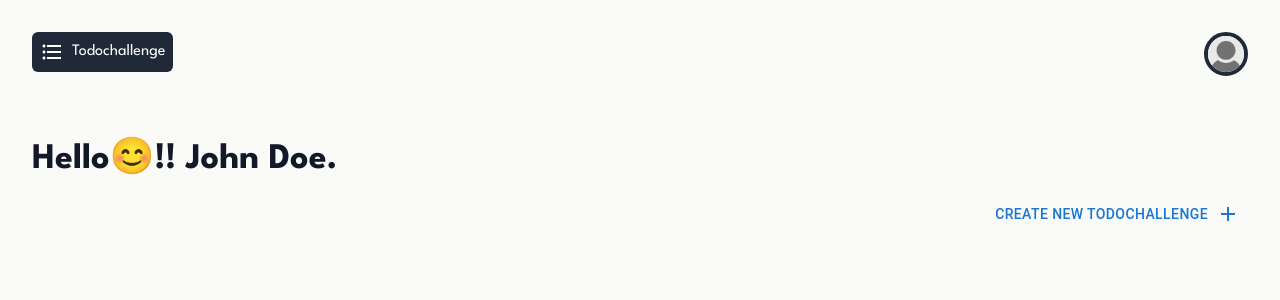
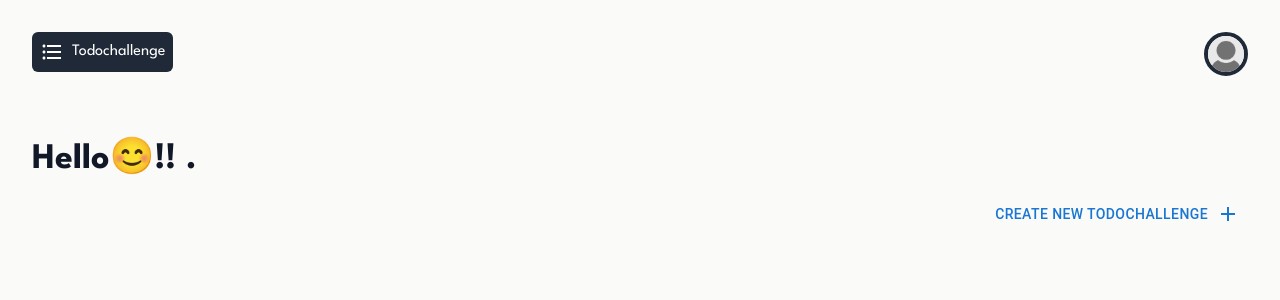
Before and after one commit to Jefersonsteven/todo_challenge, a Next.js app: page /home in a window 1280 px wide. Shown: the top 300 px of the page. Built offline with nearby package versions, Linux system fonts and the light colour scheme.

Commit message:
Refactor code and add user-related functionality

```diff
--- a/src/app/home/page.tsx
+++ b/src/app/home/page.tsx
@@ -7,10 +7,14 @@ import { useEffect, useState } from "react";
 import '@/app/styles/animations/animations.css'
 import { Todos } from "@/components/Todos";
 import { useStoreTodo } from "@/store";
+import { getUser } from "@/utils/getUser";
+import { User } from "@/types";
 
 const HomePage: React.FC = () => {
-    const [firstname, lastname] = ['John', 'Doe']
+    const user = getUser()
     const [openFormTodo, setOpenFormTodo] = useState(false)
+    const [openDetailTodo, setOpenDetailTodo] = useState(false)
+    const [openEditTodo, setOpenEditTodo] = useState(false)
 
     return (
         <>
@@ -19,7 +23,7 @@ const HomePage: React.FC = () => {
 
             {/* Main content */}
             <main className=" p-8 flex flex-col gap-4">
-                <h1 className=" font-bold text-4xl">Hello😊!! {firstname} {lastname}.</h1>
+                <h1 className=" font-bold text-4xl">Hello😊!! {user?.first_name} {user?.last_name}.</h1>
                 <div className="w-full flex justify-end">
                     <Button
                         onClick={() => setOpenFormTodo(true)}
--- a/src/components/TodoForm.tsx
+++ b/src/components/TodoForm.tsx
@@ -3,7 +3,6 @@ import { Dispatch, SetStateAction, useState } from "react"
 import { Difficulty, ErrorsTodoCreate, Priority, Todo, TodoCreate, Token, User } from "@/types"
 import { PortraitSelect } from "./PortraitSelect"
 import { validateTodoForm } from "@/utils/validateTodoForm"
-import Cookies from "js-cookie"
 import { useStoreTodo } from "@/store"
 import getToken from "@/utils/getToken"
 import { getUser } from "@/utils/getUser"
@@ -38,10 +37,9 @@ export const TodoForm: React.FC<Props> = ({ closeForm, todoForm }) => {
 
     const handleSumbit = async (e: React.FormEvent<HTMLFormElement>) => {
         e.preventDefault()
-        const dataToken = Cookies.get('token')
-        const token: Token = JSON.parse(dataToken || '{}')
+        const token: Token | null = getToken()
         const dataUser = localStorage.getItem('user')
-        const user: User = JSON.parse(dataUser || '{}')
+        const user: User | null = getUser()
         if (!token || !user) return
         const isValid = validateTodoForm({ form, setErrors })
         if (!isValid) return
@@ -61,7 +59,6 @@ export const TodoForm: React.FC<Props> = ({ closeForm, todoForm }) => {
         if (data.id) {
             const token = getToken()
             const user = getUser()
-
             if (!token || !user) return
             setTodos(user.id, token.token)
             closeForm(false)
--- a/src/components/Todos.tsx
+++ b/src/components/Todos.tsx
@@ -2,7 +2,6 @@ import { useStoreTodo } from "@/store"
 import { Todo } from "@/types"
 import Image from "next/image"
 import { useEffect } from "react"
-import Cookies from "js-cookie"
 import getToken from "@/utils/getToken"
 import { getUser } from "@/utils/getUser"
 
@@ -62,10 +61,10 @@ export const Todos = () => {
     }, [setTodos])
 
     return (
-        <div className="">
+        <section className="flex gap-8 flex-wrap">
             {todos.map(todo => (
                 <TodoItem key={todo.id} todo={todo} />
             ))}
-        </div>
+        </section>
     )
 }
```
